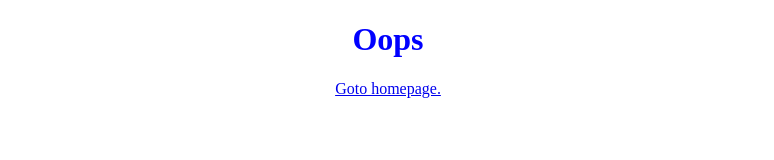
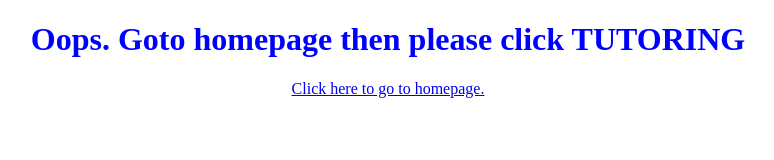
Before and after one commit to birajsilwal/birajsilwal.github.io, a plain HTML site: page 404.html in a window 1280 px wide. Shown: the whole page, without its empty margins (252-1026 px from the left). Drawn offline with Linux system fonts and the light colour scheme.

Commit message:
update 404

```diff
--- a/404.html
+++ b/404.html
@@ -8,9 +8,9 @@
 
 <body>
 
-<h1 style="color:blue;justify-content:center; display:flex">Oops</h1>
+<h1 style="color:blue;justify-content:center; display:flex">Oops. Goto homepage then please click TUTORING</h1>
 
-<a style="justify-content:center; display:flex" href="https://birajsilwal.com">Goto homepage.</a>
+<a style="justify-content:center; display:flex" href="https://birajsilwal.com">Click here to go to homepage.</a>
 
 </body>
 </html>
```
